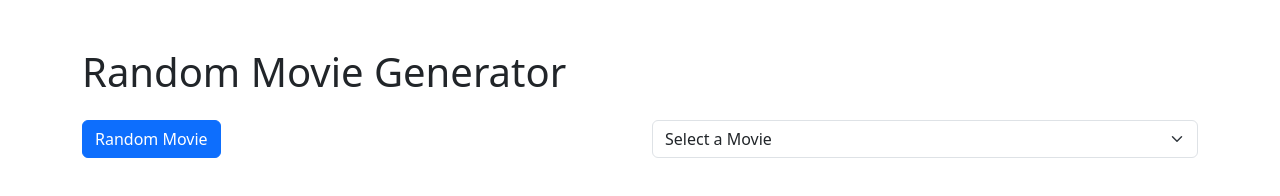
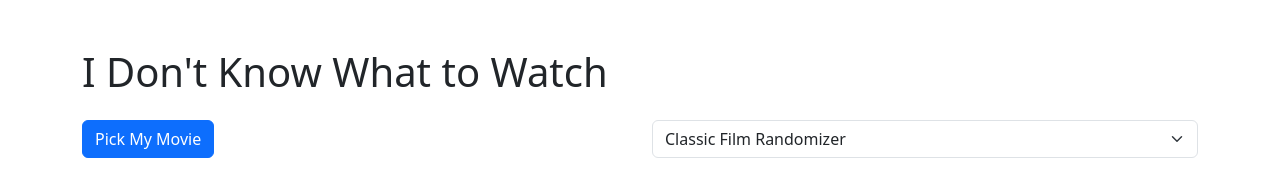
Before and after one commit to KaylaEHanifen/MovieGenerator, a plain HTML site: page index.html in a window 1280 px wide. Drawn offline with nearby package versions, Linux system fonts and the light colour scheme.

Commit message:
Changed title

```diff
--- a/index.html
+++ b/index.html
@@ -3,7 +3,7 @@
 <head>
   <meta charset="UTF-8">
   <meta name="viewport" content="width=device-width, initial-scale=1.0">
-  <title>Random Movie Generator</title>
+  <title>Classic Film Generator</title>
   <link href="https://cdn.jsdelivr.net/npm/bootstrap@5.3.3/dist/css/bootstrap.min.css" rel="stylesheet">
   <style>
     .movie-image {
@@ -14,15 +14,15 @@
 </head>
 <body>
   <div class="container">
-    <h1 class="mt-5 mb-4">Random Movie Generator</h1>
+    <h1 class="mt-5 mb-4">I Don't Know What to Watch</h1>
     <div class="row">
       <div class="col-md-6">
-        <button class="btn btn-primary mb-3" onclick="displayRandomMovie()">Random Movie</button>
+        <button class="btn btn-primary mb-3" onclick="displayRandomMovie()">Pick My Movie</button>
         <div id="movieDisplay" class="mb-3"></div>
       </div>
       <div class="col-md-6">
         <select id="movieSelect" class="form-select mb-3" onchange="selectMovie()">
-          <option value="">Select a Movie</option>
+          <option value="">Classic Film Randomizer</option>
           <!-- Populate dropdown with movie titles -->
         </select>
       </div>
```
